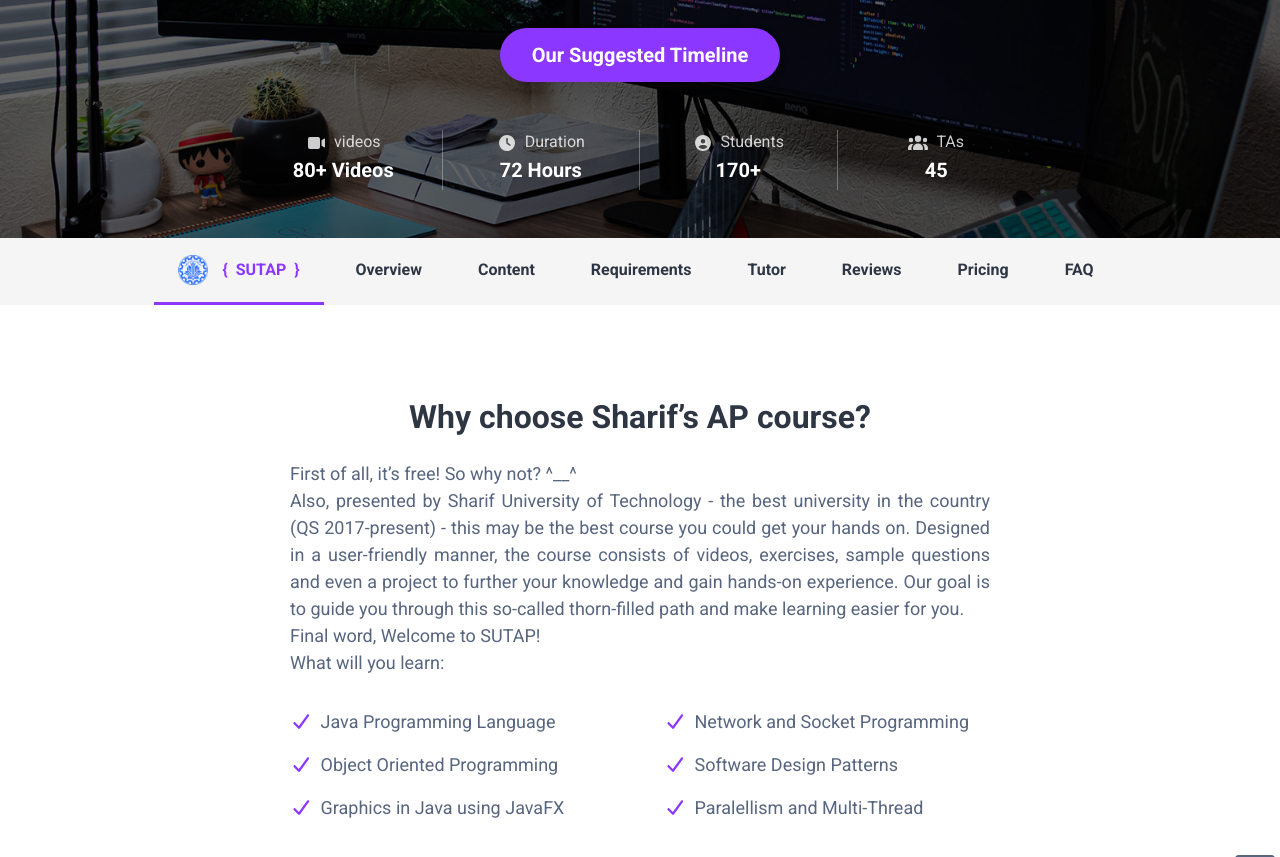
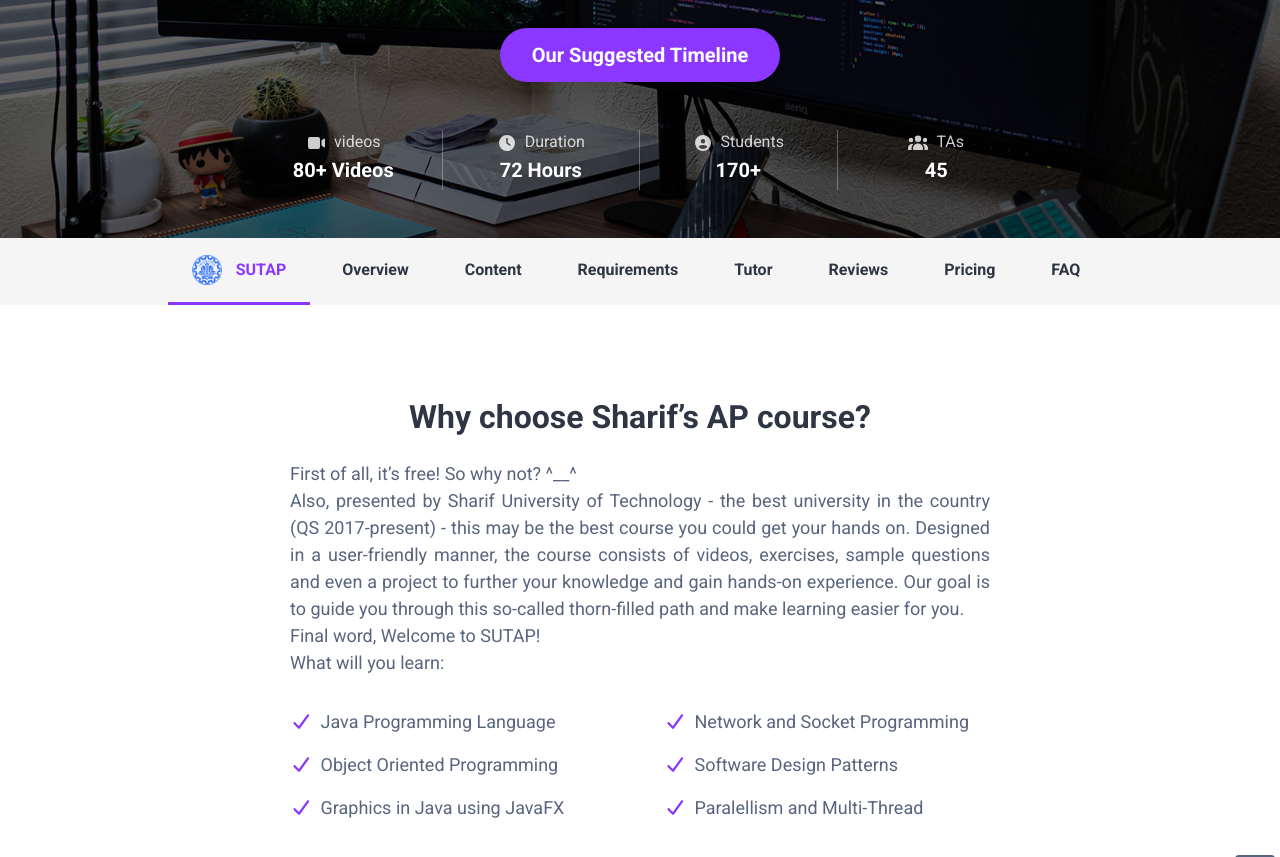
Before and after one commit to AdvProg2020/AdvProg2020.github.io, a Jekyll site: the page built from index.html, in a window 1280 px wide and 900 px high, scrolled down 313 px, cut to the strip 0-857 px from the top of the window. Built offline with Jekyll 4.4.1, drawn with Linux system fonts in a browser that asks for light colours; nearby versions of some CDN libraries; library files that are not in the unit come from our copies.

Commit message:
some changes

```diff
--- a/_layouts/single.html
+++ b/_layouts/single.html
@@ -106,8 +106,9 @@
 						<li class="nav-item">
 							<a class="nav-link scrollto active" href="#home">
 								<img src="sharif1.png" class="sharif">
-								<span class="text-highlight pr-2">{</span><span class="name">{{ site.title }}</span><span class="text-highlight pl-2">}</span>
-							</a></li>
+								<span class="name">{{ site.title }}</span>
+							</a>
+						</li>
 						<li class="nav-item"><a class="nav-link scrollto" href="#section-overview">Overview</a></li>
 						<li class="nav-item"><a class="nav-link scrollto" href="#section-content">Content</a></li>
 						<li class="nav-item"><a class="nav-link scrollto" href="#section-requirements">Requirements</a>
```
